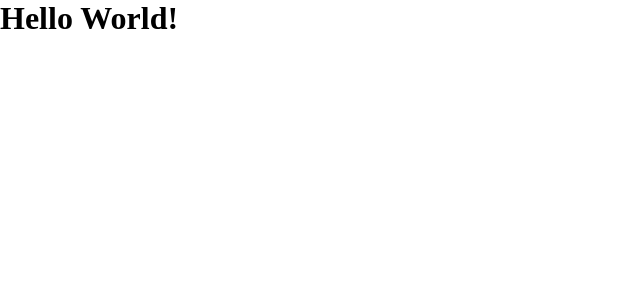
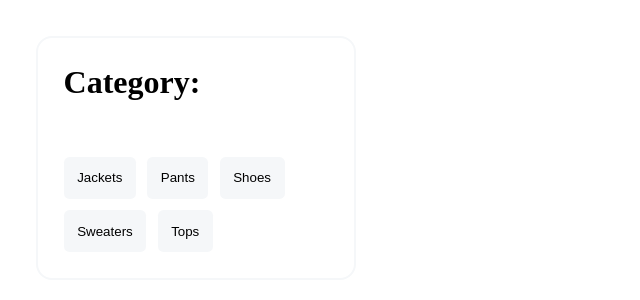
Before and after one commit to rodrigoaraujo7/shopping-filter, a React (Create React App) app: page / in a window 1280 px wide. Shown: the top 300 px of the page, without its empty margins (0-640 px from the left). Built offline with nearby package versions, Linux system fonts and the light colour scheme; the HTML template or start-up script is replaced by a standard one.

Commit message:
style: filter component

```diff
--- a/src/App.tsx
+++ b/src/App.tsx
@@ -1,13 +1,12 @@
 import React from 'react';
 import { globalStyles } from './globalStyles';
+import Products from './components/Products';
 
 function App() {
   globalStyles()
 
   return (
-    <div className="App">
-      <h1>Hello World!</h1>
-    </div>
+    <Products />
   );
 }
 
--- /dev/null
+++ b/src/components/Products/Filter/index.tsx
@@ -0,0 +1,26 @@
+import { Container, Title, Flex, Button } from "./styles";
+
+const Filter = () => {
+  // filter categorys
+  const categorys = [
+    'Tops',
+    'Jackets',
+    'Sweaters',
+    'Shoes',
+    'Pants'
+  ]
+
+  return (
+    <Container>
+      <Title>Category:</Title>
+      <Flex>
+        {/* automatic alphabetic order */}
+        {categorys.sort().map((category, index) => (
+          <Button type="button" value={category} key={index} />
+        ))}
+      </Flex>
+    </Container>
+  )
+}
+
+export default Filter;
--- /dev/null
+++ b/src/components/Products/Filter/styles.ts
@@ -0,0 +1,40 @@
+import { styled } from '@stitches/react'
+
+export const Container = styled('div', {
+  width: '20rem',
+  padding: '.85rem',
+
+  border: '2px solid #F5F7F9',
+  borderRadius: '1rem'
+})
+
+export const Title = styled('h2', {
+  fontSize: '2rem',
+})
+
+export const Flex = styled('div', {
+  display: 'flex',
+  flexWrap: 'wrap',
+  gap: '.7rem',
+
+  marginTop: '2rem'
+})
+
+export const Button = styled('input', {
+  padding: '.85rem',
+
+  backgroundColor: '#F5F7F9',
+  border: 0,
+  borderRadius: '.35rem',
+
+  cursor: 'pointer',
+  transition: '.25s',
+
+  '&:hover': {
+    backgroundColor: '#D6CFFF'
+  },
+
+  '&:focus': {
+    backgroundColor: '#D6CFFF',
+  },
+})
--- /dev/null
+++ b/src/components/Products/index.tsx
@@ -0,0 +1,9 @@
+import Filter from "./Filter";
+
+const Products = () => {
+  return (
+    <Filter />
+  )
+}
+
+export default Products;
--- a/src/globalStyles.ts
+++ b/src/globalStyles.ts
@@ -5,6 +5,6 @@ export const globalStyles = globalCss({
     boxSizing: 'border-box',
 
     margin: 0,
-    padding: 0
+    padding: '.75rem'
   }
 })
```
